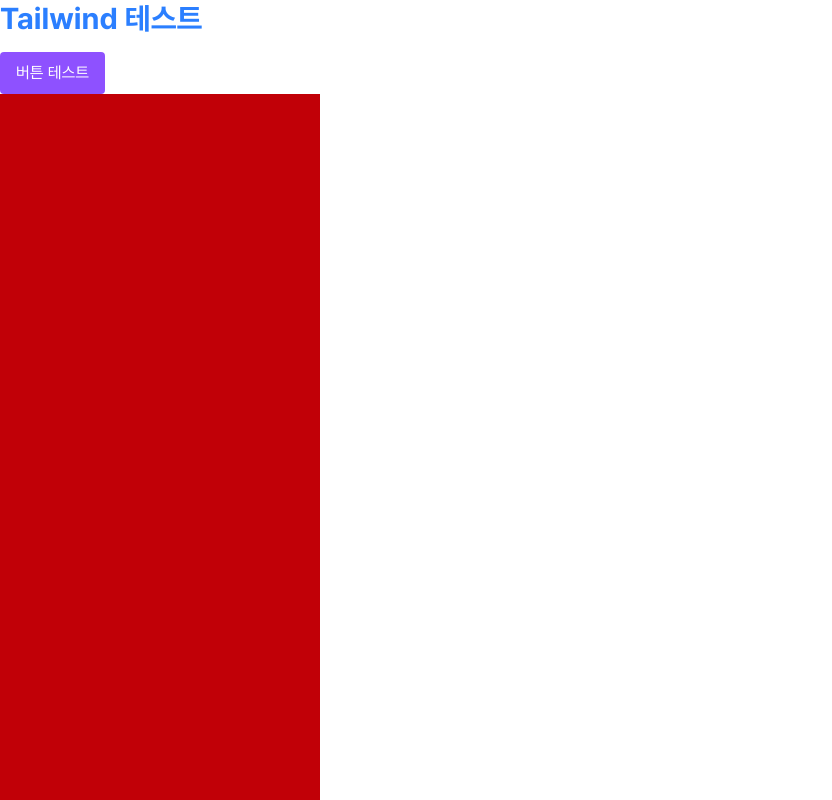
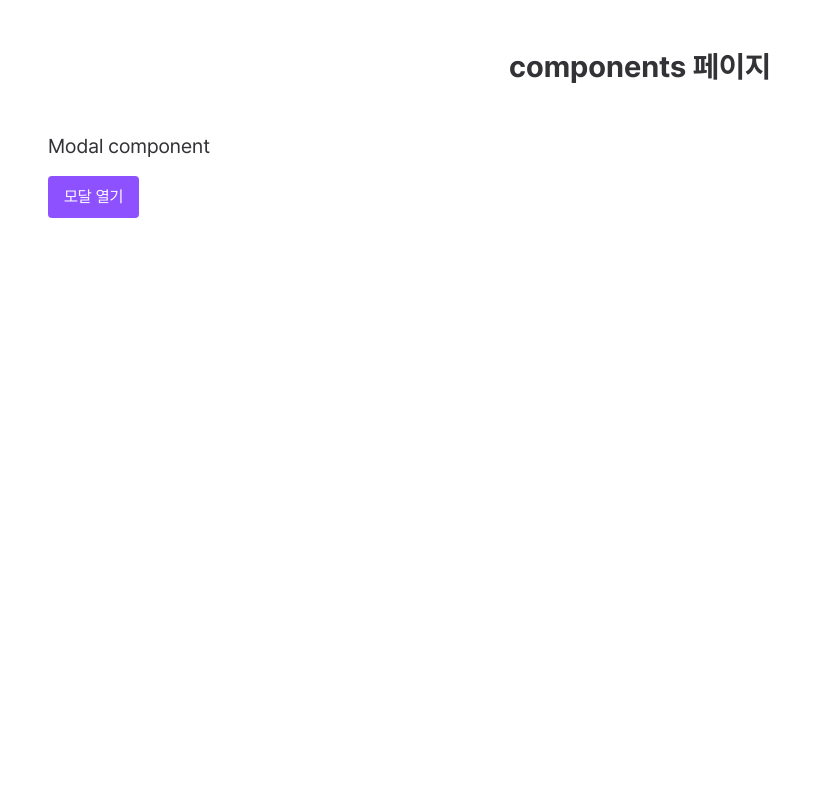
Before and after one commit to nizoo0516/taskify, a Next.js app: page /componentsDemo in a window 1280 px wide. Shown: the top 800 px of the page, without its empty margins (0-832 px from the left). Built offline with nearby package versions, Linux system fonts and the light colour scheme.

Commit message:
[chore] 데모페이지 수정

```diff
--- a/src/app/componentsDemo/page.tsx
+++ b/src/app/componentsDemo/page.tsx
@@ -8,23 +8,27 @@ export default function Home() {
 
   return (
     <div>
-      <h1 className="text-3xl font-bold text-blue-500">Tailwind 테스트</h1>
+      <h1 className="py-12 text-3xl font-bold text-center">components 페이지</h1>
+      <div className="px-12">
+        <div>
+          <h3 className="text-xl">Modal component</h3>
           <button
             className="px-4 py-2 mt-4 text-white rounded bg-violet-500 hover:bg-violet-600"
             onClick={() => setIsOpen(!isOpen)}
           >
-        버튼 테스트
+            모달 열기
           </button>
           {isOpen && (
             <Modal open={isOpen}>
               <ModalHeader title="모달제목" onClose={() => setIsOpen(false)} />
-          내용ㅇㅇㅇㅇㅇ
+              모달 내용
               <ModalFooter>
                 <button>확인</button>
               </ModalFooter>
             </Modal>
           )}
-      <div className="h-[2000px] w-80 bg-red-700"></div>
+        </div>
+      </div>
     </div>
   );
 }
```
Lines whose indentation alone changed are shown as unchanged.
